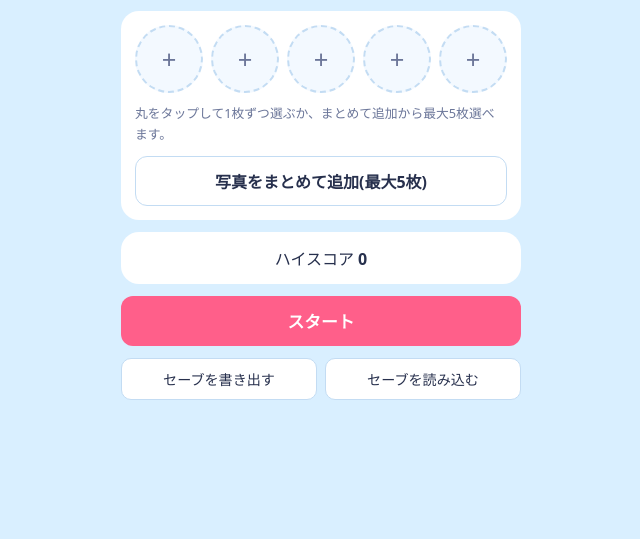
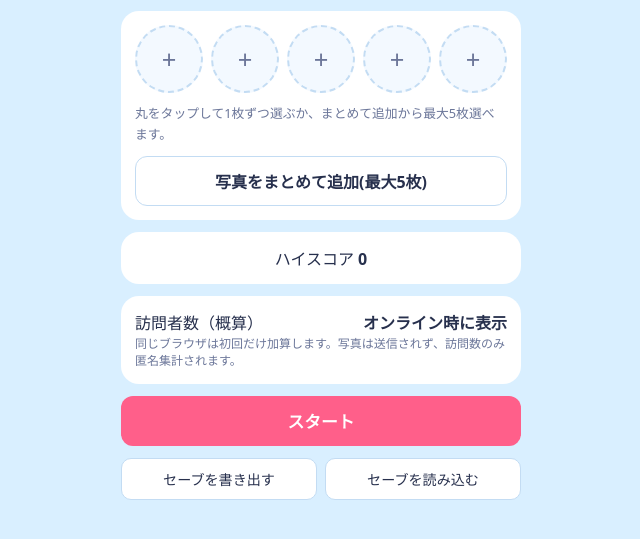
Before and after one commit to inovation-design/photo-tsum-github-pages, a plain HTML site: page site/index.html in a window 1280 px wide. Shown: the part 327-866 px from the top of the page, without its empty margins (319-959 px from the left). Before the commit the page ends 800 px from the top, so only its background shows below. Drawn offline with Linux system fonts and the light colour scheme; no server answers.

Commit message:
Add anonymous unique visitor counter

```diff
--- a/site/index.html
+++ b/site/index.html
@@ -21,6 +21,8 @@ h1.brand{display:flex;justify-content:center;align-items:center;margin:0 auto 6p
 h1.brand img{display:block;width:100%;max-width:400px;height:auto;max-height:210px;object-fit:contain}
 p{margin:0 0 14px;color:var(--sub);font-size:.88rem;line-height:1.6}
 .card{background:var(--panel);border-radius:18px;padding:14px;margin-bottom:12px}
+.visitors{display:grid;grid-template-columns:1fr auto;align-items:center;gap:2px 8px}
+.visitors small{grid-column:1/-1;color:var(--sub);font-size:.75rem;line-height:1.4}
 #slots{display:grid;grid-template-columns:repeat(5,1fr);gap:8px}
 .slot{position:relative;aspect-ratio:1;border-radius:50%;border:2px dashed var(--line);background:#f3f9ff;cursor:pointer;display:flex;align-items:center;justify-content:center;font-size:1.6rem;color:var(--sub);padding:0;overflow:visible}
 .slot input{position:absolute;inset:0;width:100%;height:100%;opacity:0;cursor:pointer;border-radius:50%}
@@ -57,6 +59,7 @@ button:focus-visible{outline:3px solid var(--ink);outline-offset:2px}
 <p style="margin:10px 0 0;font-size:.8rem">丸をタップして1枚ずつ選ぶか、まとめて追加から最大5枚選べます。</p>
 <label class="addl">写真をまとめて追加(最大5枚)<input type="file" id="multi" accept="image/*" multiple></label></div>
 <div class="card" style="text-align:center">ハイスコア <b id="best">0</b></div>
+<div class="card visitors"><span>訪問者数（概算）</span><b id="visitor-count">取得中…</b><small>同じブラウザは初回だけ加算します。写真は送信されず、訪問数のみ匿名集計されます。</small></div>
 <button class="b" id="start">スタート</button>
 <div class="row" style="margin-top:12px">
 <button class="s" id="exp">セーブを書き出す</button>
@@ -330,7 +333,31 @@ document.addEventListener("touchmove",e=>{
 },{passive:false});
 document.addEventListener("touchend",()=>{touchStart=null},{passive:true});
 document.addEventListener("touchcancel",()=>{touchStart=null},{passive:true});
+async function updateVisitorCounter(){
+  const el=$("visitor-count"),seenKey="photo-tsum-visitor-seen",valueKey="photo-tsum-visitor-total";
+  const endpoint="https://counterapi.com/api/inovation-design.github.io/view/photo-tsum-github-pages-unique-browsers";
+  let seen=true,saved=null;
+  try{
+    seen=localStorage.getItem(seenKey)==="1";
+    saved=localStorage.getItem(valueKey);
+    const probe=seenKey+"-probe";localStorage.setItem(probe,"1");localStorage.removeItem(probe);
+  }catch(e){seen=true}
+  if(saved!==null&&Number.isFinite(Number(saved)))el.textContent=Number(saved).toLocaleString("ja-JP");
+  if(location.protocol!=="https:"&&location.protocol!=="http:"){if(saved===null)el.textContent="オンライン時に表示";return}
+  try{
+    const response=await fetch(seen?endpoint+"?readOnly=true":endpoint+"?unique=true",{cache:"no-store"});
+    if(!response.ok)throw new Error("counter unavailable");
+    const result=await response.json(),value=Number(result.value);
+    if(!Number.isFinite(value))throw new Error("invalid counter value");
+    try{localStorage.setItem(seenKey,"1");localStorage.setItem(valueKey,String(value))}catch(e){}
+    el.textContent=value.toLocaleString("ja-JP");
+  }catch(e){
+    if(saved!==null&&Number.isFinite(Number(saved)))el.textContent=Number(saved).toLocaleString("ja-JP")+"（前回）";
+    else el.textContent="オンライン時に表示";
+  }
+}
 load();drawSlots();
+updateVisitorCounter();
 try{localStorage.setItem("t","1");localStorage.removeItem("t")}catch(e){$("msg").textContent="このページでは自動保存できません。遊び終えたら「セーブを書き出す」でファイルに保存してください。"}
 if("serviceWorker" in navigator){window.addEventListener("load",()=>navigator.serviceWorker.register("./service-worker.js",{scope:"./"}).catch(()=>{}))}
 </script>
--- a/site/service-worker.js
+++ b/site/service-worker.js
@@ -1,4 +1,4 @@
-const CACHE_NAME = "photo-tsum-gh-pages-v2";
+const CACHE_NAME = "photo-tsum-gh-pages-v3";
 const BASE_URL = new URL(self.registration.scope);
 const ASSETS = [
   "",
```
Also changed, not shown: site/offline.html (+27 -0 lines).
